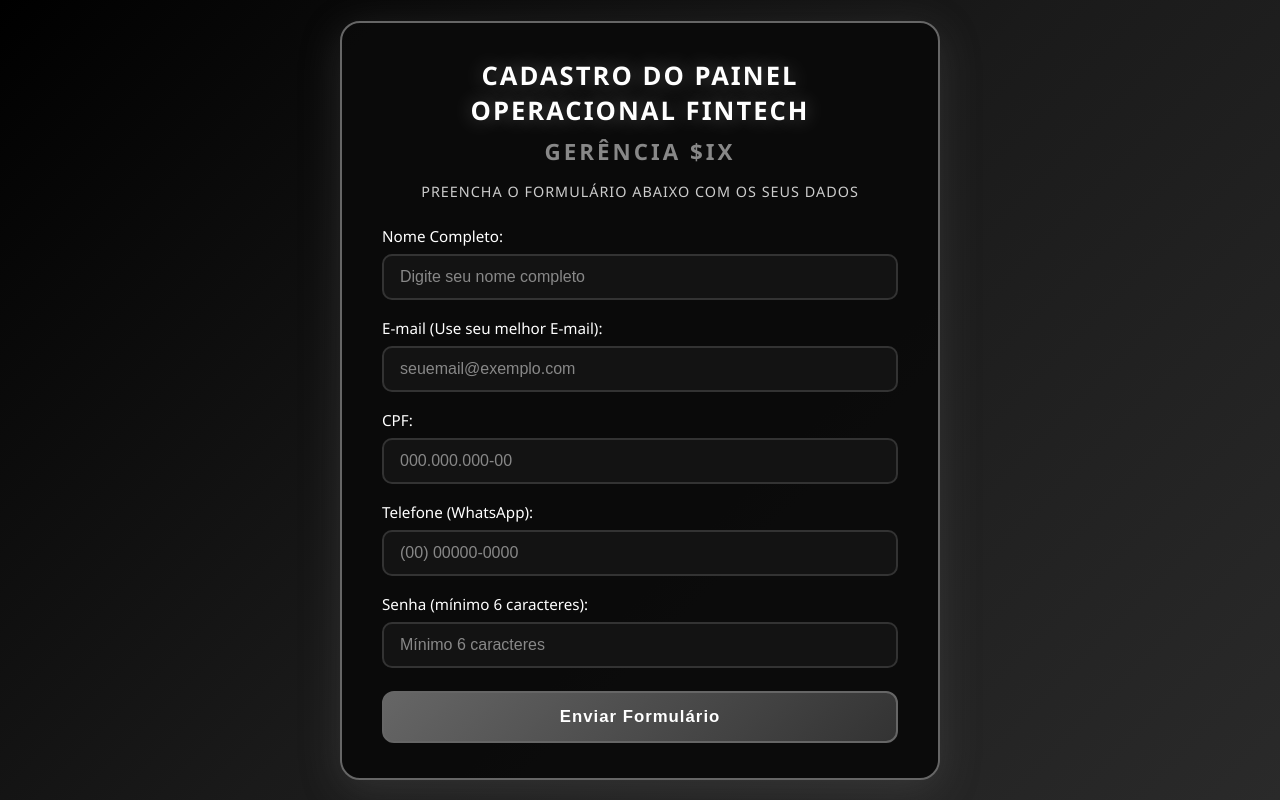
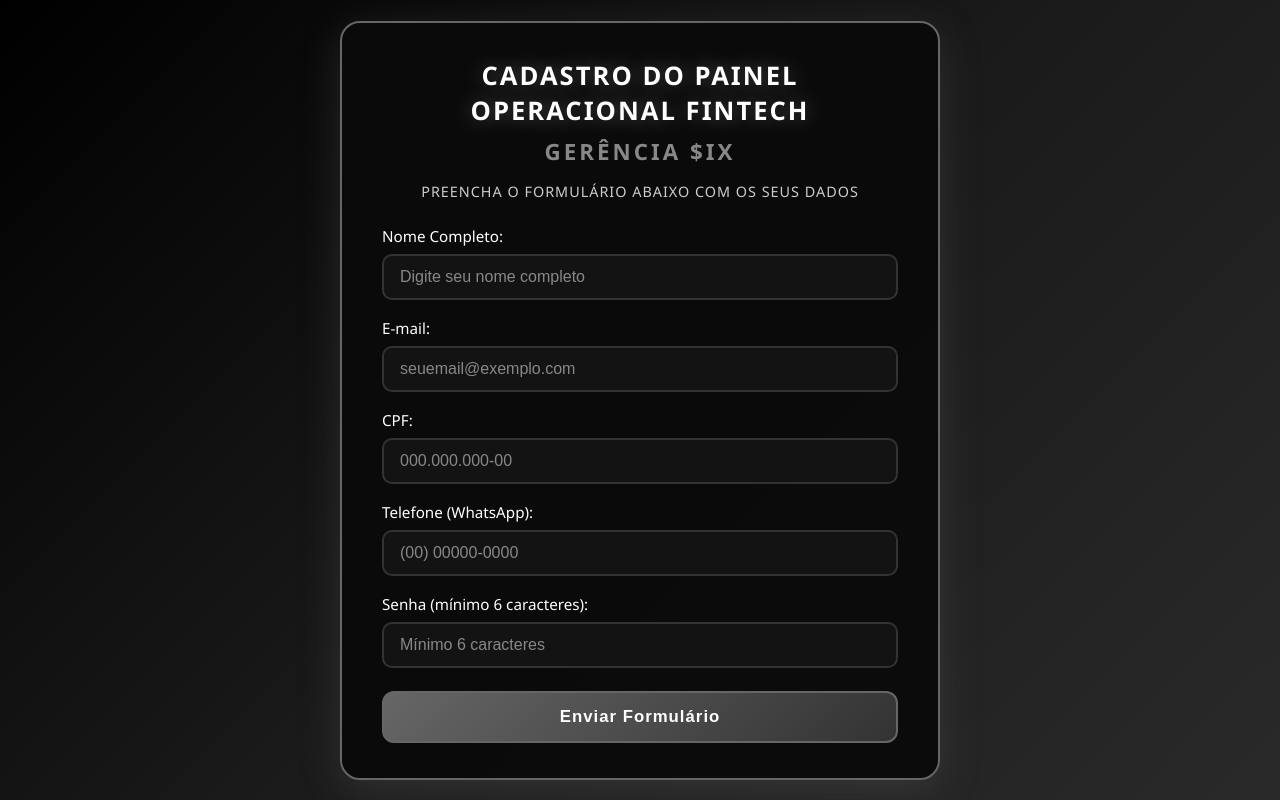
Before and after one commit to AdrielBR25/Fintech-GerenciaSix-FrontEnd, a React (Vite) app: page / in a window 1280 px wide. Built offline with nearby package versions, Linux system fonts and the light colour scheme; no server answers.

Commit message:
Editado nome na tela de form

```diff
--- a/src/pages/FormularioPage.jsx
+++ b/src/pages/FormularioPage.jsx
@@ -171,7 +171,7 @@
           </div>
 
           <div className="form-group">
-            <label htmlFor="email">E-mail (Use seu melhor E-mail):</label>
+            <label htmlFor="email">E-mail:</label>
             <input
               type="email"
               id="email"
```
